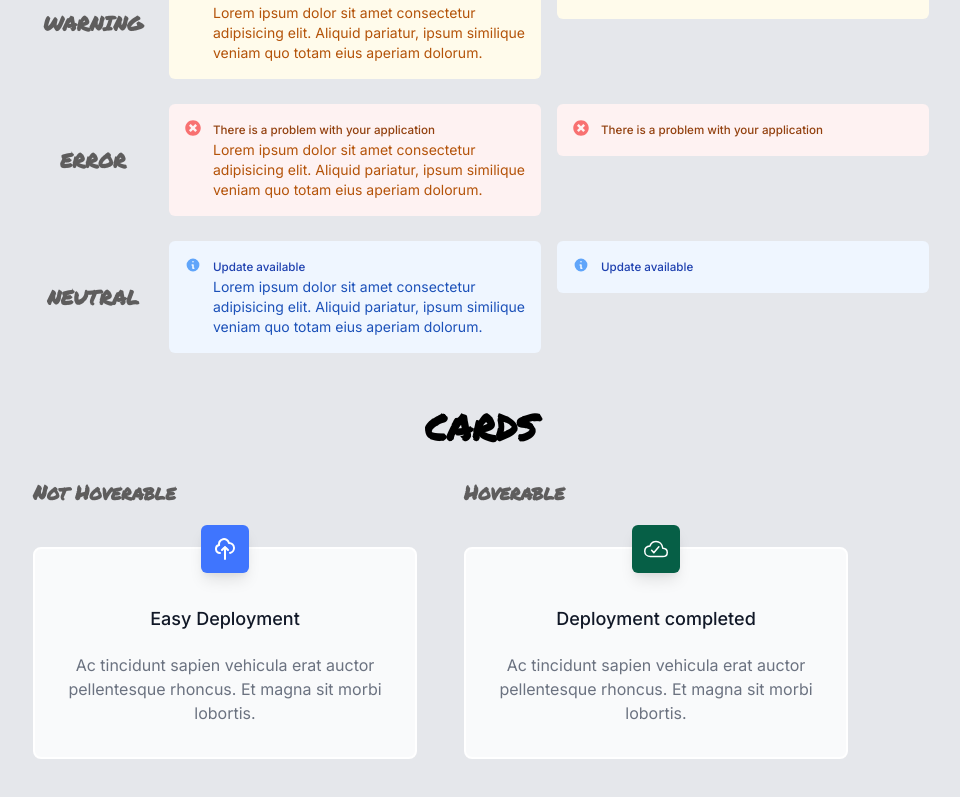
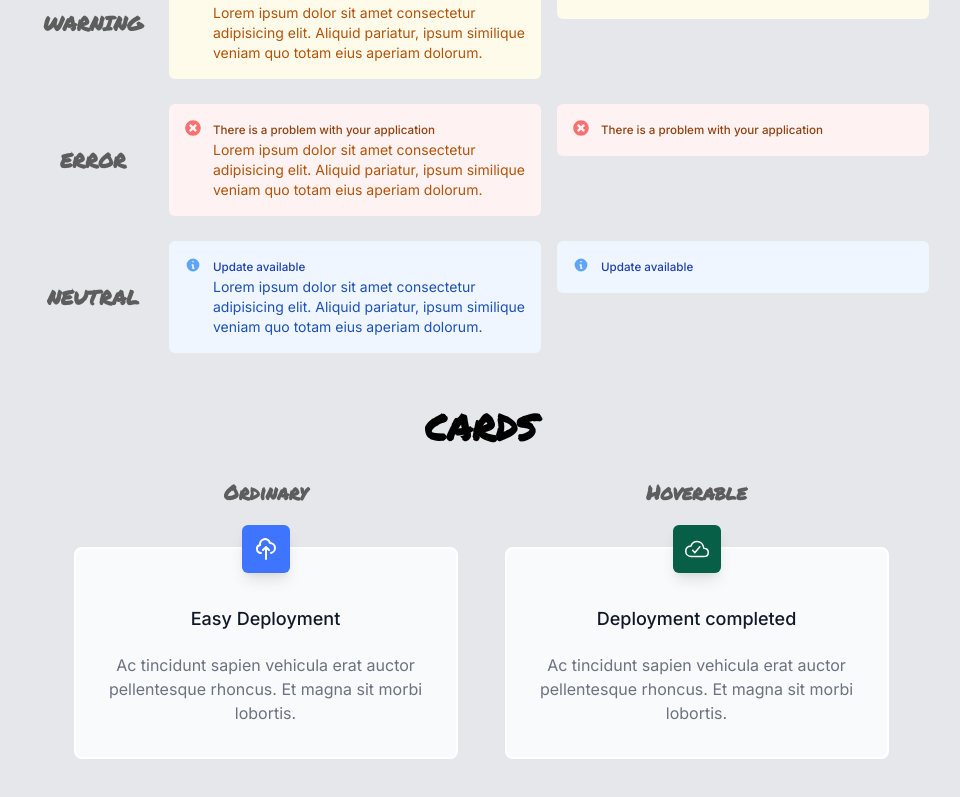
Before and after one commit to adex-badr18/scrimba-component-library-project, a React (Vite) app: page / in a window 1280 px wide. Shown: the part 729-1526 px from the top of the page, without its empty margins (159-1119 px from the left). Built offline with nearby package versions, Linux system fonts and the light colour scheme.

Commit message:
Center cards & change card header

```diff
--- a/src/App.css
+++ b/src/App.css
@@ -276,12 +276,14 @@ h3.title {
     display: flex;
     flex-direction: column;
     align-items: center;
+    justify-content: center;
     gap: 47px;
 }
 
 div.card-container {
     display: flex;
     flex-direction: column;
+    align-items: center;
     gap: 3em;
 }
 
--- a/src/components/Cards/Cards.jsx
+++ b/src/components/Cards/Cards.jsx
@@ -12,7 +12,7 @@ export default function Cards() {
 
             <div className="cards-container">
                 <div className="card-container">
-                    <h3 className="card-title title">Not Hoverable</h3>
+                    <h3 className="card-title title">Ordinary</h3>
                     <Card icon={cloudUpload} isHoverable={false} badgeColor='blue'>
                         <h3 className="card-header">Easy Deployment</h3>
                         <p className="card-body">Ac tincidunt sapien vehicula erat auctor pellentesque rhoncus. Et magna sit morbi lobortis.</p>
```
